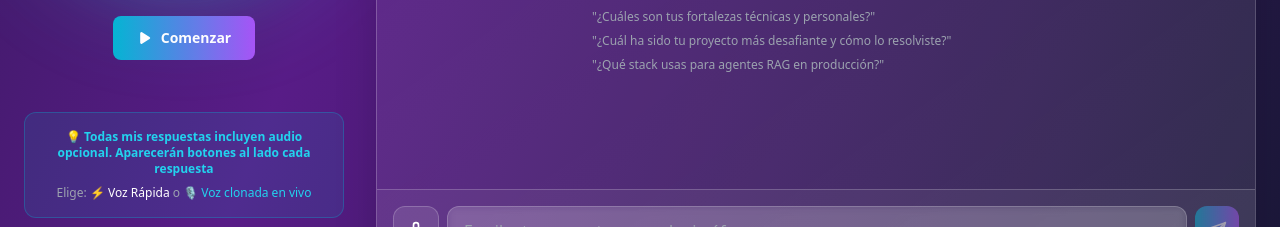
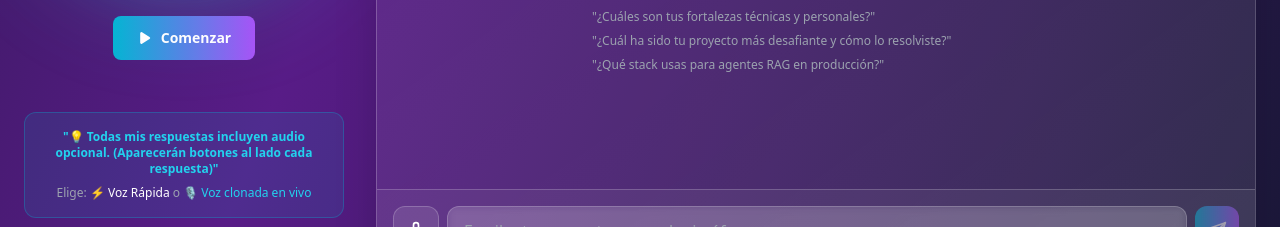
Before and after one commit to cmolinajerez/cardev-portafolio, a React (Vite) app: page / in a window 1280 px wide. Shown: the part 2459-2686 px from the top of the page. Built offline with nearby package versions, Linux system fonts and the light colour scheme; the HTML template or start-up script is replaced by a standard one.

Commit message:
Agrego parentesis a descripcion

```diff
--- a/src/App.jsx
+++ b/src/App.jsx
@@ -718,7 +718,7 @@ Responde de forma conversacional y estratégica:`
               )}
             </div>
             <div className="bg-cyan-500/10 border border-cyan-500/30 rounded-xl p-4 text-xs text-gray-400 w-full">
-              <p className="mb-2 text-cyan-400 font-semibold text-center">💡 Todas mis respuestas incluyen audio opcional. Aparecerán botones al lado cada respuesta</p>
+              <p className="mb-2 text-cyan-400 font-semibold text-center">"💡 Todas mis respuestas incluyen audio opcional. (Aparecerán botones al lado cada respuesta)"</p>
               <p className="text-center">Elige: <span className="text-white">⚡ Voz Rápida</span> o <span className="text-cyan-400">🎙️ Voz clonada en vivo</span></p>
             </div>
           </div>
```
